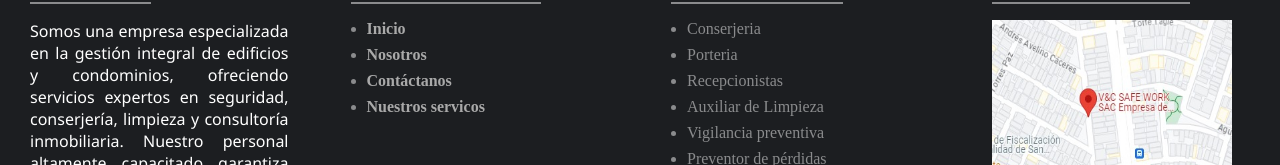
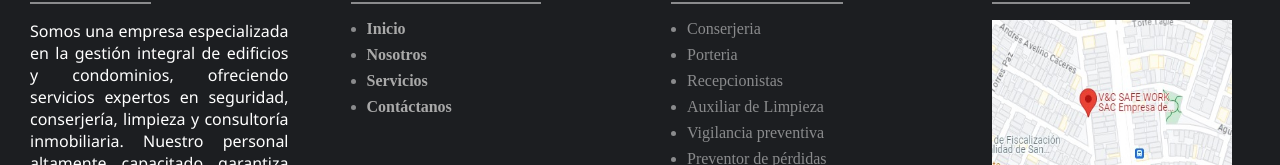
Before and after one commit to Richardi99/vycsafework, a React (Vite) app: page / in a window 1280 px wide. Shown: the part 4218-4383 px from the top of the page. Built offline with nearby package versions, Linux system fonts and the light colour scheme.

Commit message:
pagina principal completa header, footer, botones v.desktop

```diff
--- a/src/Component/Footer.jsx
+++ b/src/Component/Footer.jsx
@@ -2,6 +2,7 @@ import '../Css/Footer.css'
 import logo from '../Img/logosinbg.png';
 import ubic from '../Img/ubicacionMAPA.jpeg';
 import { Link } from 'react-router-dom';
+
 
 export const Footer = () => {
     return (
@@ -20,10 +21,10 @@ export const Footer = () => {
                 <div className="footer-col col2">
                     <h3>ENLACES INTERNOS</h3>
                         <ul>
-                            <li><a href="../Paginas/Inicio.jsx">Inicio</a></li>
-                            <li><a href="../Paginas/Nosotros.jsx">Nosotros</a></li>
-                            <li><a href="../Paginas/Contacto.jsx">Contáctanos</a></li>
-                            <li><a href="#">Nuestros servicos</a></li>
+                            <li><Link to="/">Inicio</Link></li>
+                            <li><Link to="/nosotros">Nosotros</Link></li>
+                            <li><Link to="/servicio">Servicios</Link></li>
+                            <li><Link to="/contactanos">Contáctanos</Link></li>
                         </ul>
                 </div>
 
--- a/src/Paginas/Inicio.jsx
+++ b/src/Paginas/Inicio.jsx
@@ -11,6 +11,8 @@ import icSuper from '../Img/imgSuper.jpg'
 import icasesoria from '../Img/asesoria.jpg'
 
 import '../Css/Container.css'
+import '../Css/Cont-mobile.css'
+
 import lgCondOrange from '../Img/icCondOrange.png'
 import lgPolOrange from '../Img/icPolOrange.png'
 import lgCleanOrange from '../Img/icCleanOrange.png'
```
Also changed, not shown: src/Css/Cont-mobile.css (added).
